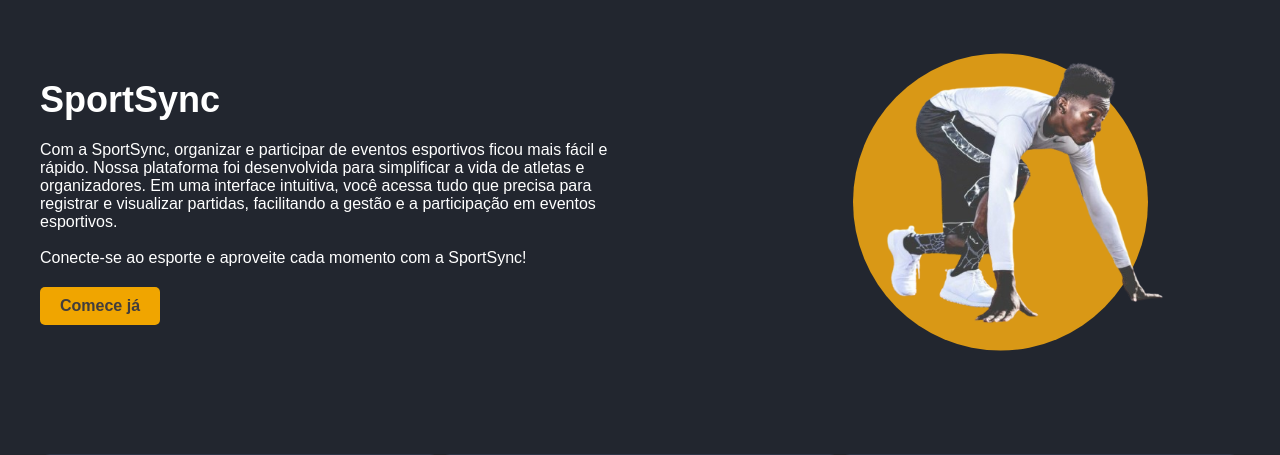
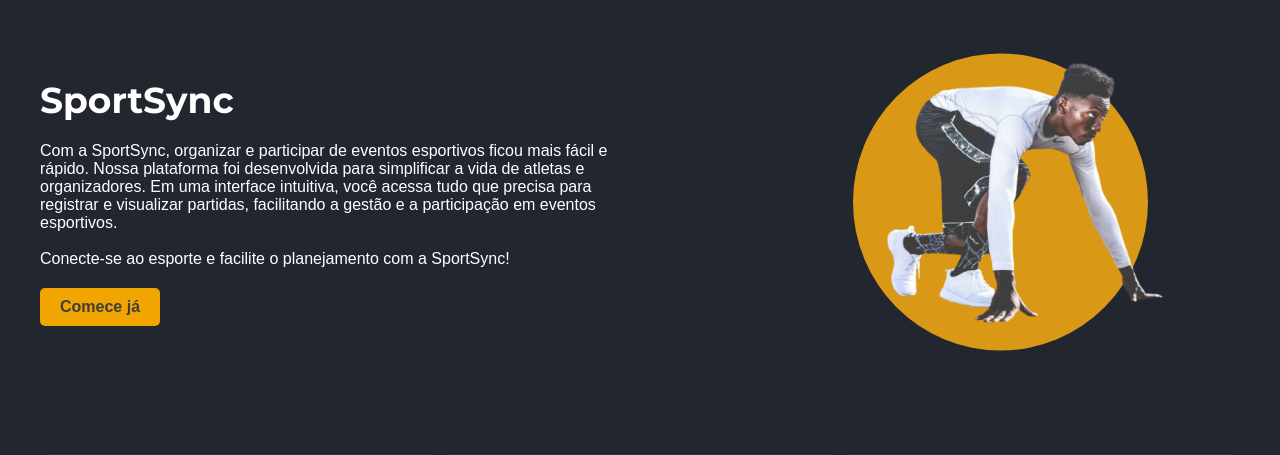
Before and after one commit to igornsferreira/fatec-dsm-pi-4sem, a Django app: page / in a window 1280 px wide. Shown: the part 121-576 px from the top of the page. Run offline with Django 5.2, Linux system fonts and the light colour scheme.

Commit message:
alterando a fonte

```diff
--- a/sportsync/sportsync_app/static/css/home.css
+++ b/sportsync/sportsync_app/static/css/home.css
@@ -1,13 +1,12 @@
-@import url('https://fonts.googleapis.com/css2?family=Montserrat:ital,wght@0,100..900;1,100..900&display=swap');
-@import url('https://fonts.googleapis.com/css2?family=Montserrat:ital,wght@0,100..900;1,100..900&family=Poppins:ital,wght@0,100;0,200;0,300;0,400;0,500;0,600;0,700;0,800;0,900;1,100;1,200;1,300;1,400;1,500;1,600;1,700;1,800;1,900&display=swap');
-
+@import url('https://fonts.googleapis.com/css2?family=Montserrat:wght@100..900&display=swap');
 
 body {
     margin: 0;
-    font-family: 'Inter', sans-serif;
+    font-family: 'Montserrat', sans-serif; /* Montserrat aplicada aqui */
     background-color: rgba(34, 38, 47, 1);
     color: #ffffff;
 }
+
 
 .container {
     background-color: rgba(34, 38, 47, 1);
@@ -51,6 +50,7 @@ body {
 }
 
 .about-section h2 {
+    font-family: 'Montserrat', sans-serif; /* Montserrat aplicada aqui */
     font-size: 36px;
     margin-bottom: 20px;
 }
--- a/sportsync/sportsync_app/templates/home.html
+++ b/sportsync/sportsync_app/templates/home.html
@@ -6,11 +6,13 @@
     <meta name="viewport" content="width=device-width, initial-scale=1.0">
     <title>Home</title>
     <link href="https://cdnjs.cloudflare.com/ajax/libs/font-awesome/5.15.3/css/all.min.css" rel="stylesheet" />
-    <link href="https://fonts.googleapis.com/css2?family=Inter:wght@700&display=swap" rel="stylesheet">
+    <link href="https://fonts.googleapis.com/css2?family=Montserrat:wght@100..900&display=swap" rel="stylesheet">
+    <!-- Montserrat aqui -->
     {% load static %}
     <link rel="stylesheet" href="{% static 'css/home.css' %}">
     <link rel="icon" href="{% static 'img/logo-home.png' %}">
 </head>
+
 
 <body>
     <div class="container">
@@ -37,7 +39,7 @@
                     precisa para registrar e visualizar partidas, facilitando a gestão e a participação em eventos
                     esportivos.
 
-                    <br><br>Conecte-se ao esporte e aproveite cada momento com a SportSync!
+                    <br><br>Conecte-se ao esporte e facilite o planejamento com a SportSync!
                 </p>
                 <button class="cta-btn">Comece já</button>
             </div>
```
